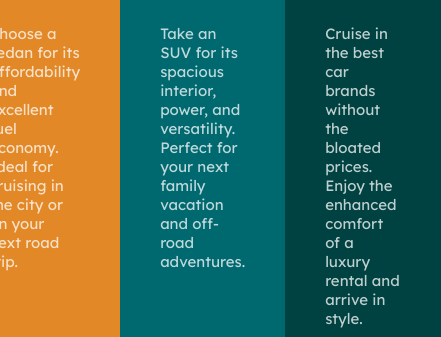
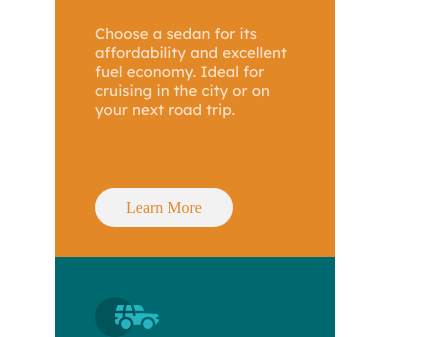
Before and after one commit to soni-ritesh/fm-3-column-preview, a plain HTML site: page index.html in a window 390 px wide. Shown: the part 186-523 px from the top of the page, 441 px wide, since content can reach past the window. Drawn offline with Linux system fonts and the light colour scheme.

Commit message:
Vertical stack for mobile.

```diff
--- a/style.css
+++ b/style.css
@@ -6,6 +6,8 @@
   --cyan-very-dark: hsl(179, 100%, 13%);
   --gray-1: hsl(0, 0%, 95%);
   --white-transparent: hsla(0, 0%, 100%, 0.75);
+
+  --card-width: 200px;
 }
 
 .vehicle-types {
@@ -16,8 +18,15 @@
   justify-content: center;
 }
 
+@media screen and (max-width: 400px)  {
+  .vehicle-types {
+    flex-direction: column;
+    align-items: center;
+  }
+}
+
 .vehicle-type-card {
-  max-width: 200px;
+  max-width: var(--card-width);
   padding: 40px;
 }
 
```
